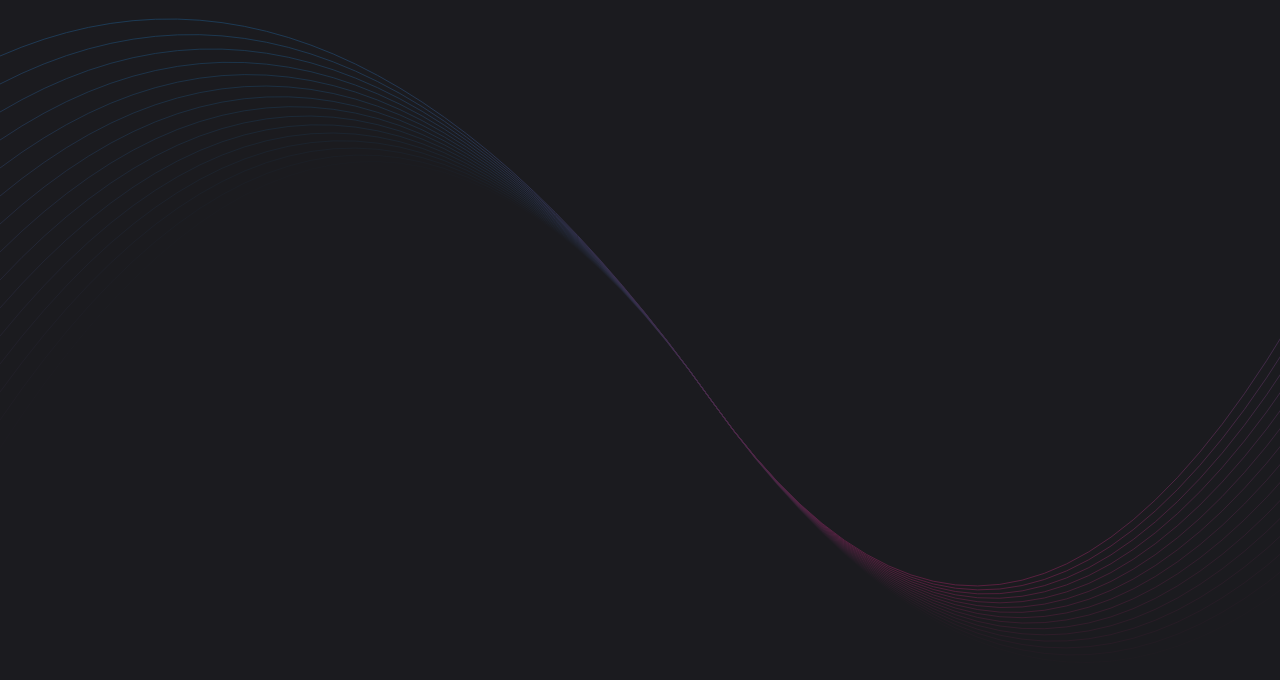
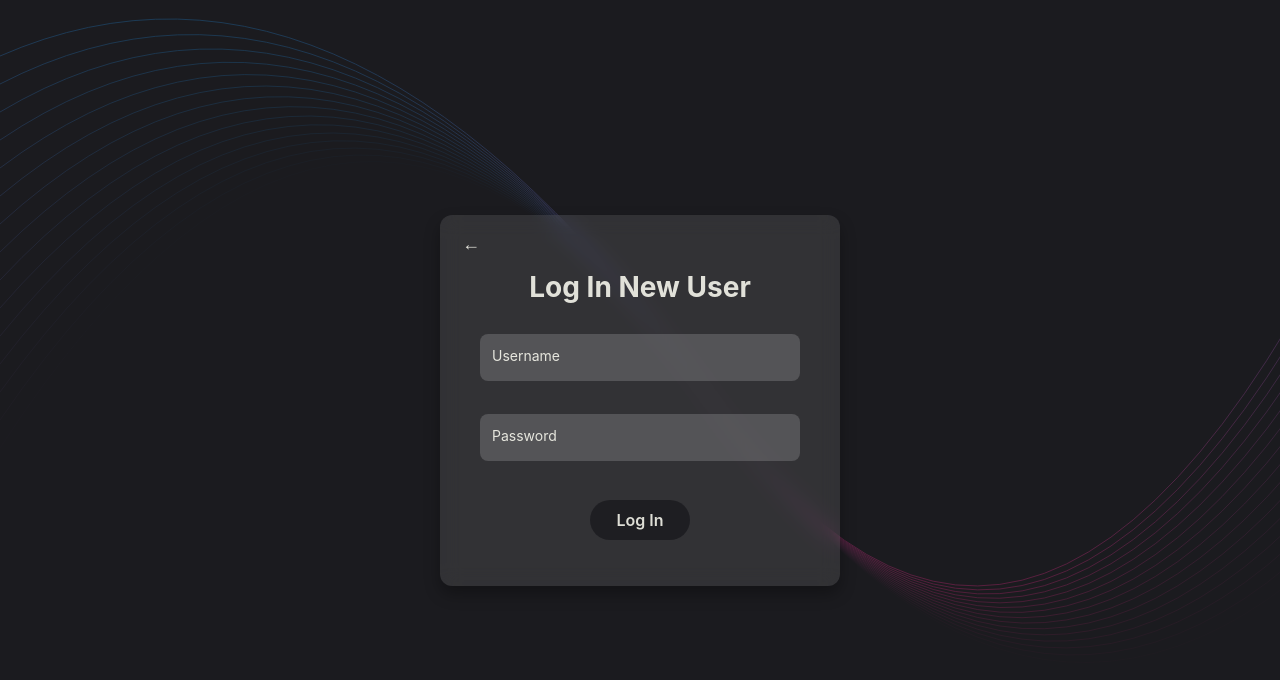
Before and after one commit to andrewderango/HeartFlow, a React (Vite) app in the folder dcm/src/renderer/: page /login in a window 1280 px wide. Before the commit this address had no page. Shown: the top 680 px of the page. Built offline with nearby package versions, Linux system fonts and the light colour scheme.

Commit message:
add login page

```diff
--- a/dcm/src/renderer/src/App.tsx
+++ b/dcm/src/renderer/src/App.tsx
@@ -1,10 +1,9 @@
 import { BrowserRouter as Router, Route, Routes, Link } from 'react-router-dom'
 import electronLogo from './assets/electron.svg'
 import Register from './components/Register'
+import Login from './components/Login'
 
 function App(): JSX.Element {
-  const ipcHandle = (): void => window.electron.ipcRenderer.send('ping')
-
   return (
     <Router>
       <Routes>
@@ -21,12 +20,12 @@ function App(): JSX.Element {
               </p>
               <div className="actions">
                 <div className="action">
-                  <a href="https://electron-vite.org/" target="_blank" rel="noreferrer">
-                    Log In Existing User
-                  </a>
+                  <Link to="/login">
+                    Log In New User
+                  </Link>
                 </div>
                 <div className="action">
-                  <Link to="/register" onClick={ipcHandle}>
+                  <Link to="/register">
                     Register New User
                   </Link>
                 </div>
@@ -38,6 +37,7 @@ function App(): JSX.Element {
           }
         />
         <Route path="/register" element={<Register />} />
+        <Route path="/login" element={<Login />} />
       </Routes>
     </Router>
   )
--- /dev/null
+++ b/dcm/src/renderer/src/components/Login.css
@@ -0,0 +1,134 @@
+@import '../assets/main.css';
+
+.login-container {
+  background: rgba(255, 255, 255, 0.1);
+  backdrop-filter: blur(10px);
+  padding: 40px;
+  border-radius: 12px;
+  max-width: 400px;
+  width: 125%;
+  text-align: center;
+  box-shadow: 0 8px 16px rgba(0, 0, 0, 0.3);
+  position: relative;
+  top: calc(100vh * (5/100));
+  opacity: 0;
+  transform: translateY(-10px);
+  animation: fadeIn 0.75s ease-out forwards;
+}
+
+@keyframes fadeIn {
+  to {
+    opacity: 1;
+    transform: translateY(0);
+  }
+}
+
+form {
+  display: flex;
+  flex-direction: column;
+  gap: 15px;
+}
+
+.floating-label-group {
+  position: relative;
+  margin-bottom: 18px;
+}
+
+input {
+  width: 100%;
+  padding: 12px;
+  font-size: 14px;
+  border: 3px solid transparent;
+  border-radius: 8px;
+  outline: 2px solid transparent;
+  outline-offset: 3px;
+  background-color: rgba(217, 217, 217, 0.2);
+  color: rgba(255, 255, 255, 0.9);
+  font-family: inherit;
+  transition: border 0.3s, background-color 0.3s;
+}
+
+input:focus {
+  background-color: rgba(255, 255, 255, 0.1);
+  border: 3px solid transparent;
+  outline: 2px solid white;
+  outline-offset: 3px;
+}
+
+label {
+  position: absolute;
+  left: 12px;
+  top: 11px;
+  font-size: 14px;
+  pointer-events: none;
+  transition: all 0.2s ease-out;
+}
+
+input.filled + label {
+  top: -20px;
+  left: 8px;
+  font-size: 11px;
+  color: rgba(255, 255, 255, 0.7);
+  font-family: inherit;
+}
+
+input:focus + label {
+  top: -23px;
+  left: 8px;
+  font-size: 11px;
+  color: rgba(255, 255, 255, 1.0);
+  font-family: inherit;
+}
+
+.back-button {
+  position: absolute;
+  top: 10px;
+  left: 12px;
+  background-color: transparent;
+  border: none;
+  color: var(--ev-button-alt-text);
+  padding: 0px 10px 0px 10px;
+  font-size: 18px;
+  line-height: 38px;
+  display: flex;
+  align-items: center;
+  cursor: pointer;
+  text-decoration: none;
+  transition: ease-in-out 0.3s;
+}
+
+.back-button:hover {
+  background-color: rgba(255, 255, 255, 0.1);
+  border-radius: 5px;
+  transition: ease-in-out 0.3s;
+}
+
+.login-button {
+  flex-shrink: 0;
+  padding: 6px;
+}
+
+.login-button a {
+  cursor: pointer;
+  text-decoration: none;
+  display: inline-block;
+  border: 1px solid white;
+  text-align: center;
+  font-weight: 600;
+  white-space: nowrap;
+  border-radius: 20px;
+  padding: 0 25px;
+  line-height: 38px;
+  font-size: 16px;
+  border-color: var(--ev-button-alt-border);
+  color: var(--ev-button-alt-text);
+  background-color: rgba(27, 27, 31, 0.8);
+}
+
+.login-button a:hover {
+  background-color: rgba(27, 27, 31, 1.0);
+}
+
+.text {
+  margin-top: 0px;
+}
--- /dev/null
+++ b/dcm/src/renderer/src/components/Login.tsx
@@ -0,0 +1,82 @@
+import React, { useState, useEffect } from 'react'
+import { useNavigate, Link } from 'react-router-dom'
+// import electronLogo from '../assets/electron.svg'
+import './Login.css'
+
+function Login(): JSX.Element {
+  const [username, setUsername] = useState('')
+  const [password, setPassword] = useState('')
+  const navigate = useNavigate()
+
+  const handleInputChange = (setter: React.Dispatch<React.SetStateAction<string>>) => (
+    event: React.ChangeEvent<HTMLInputElement>,
+  ) => {
+    setter(event.target.value)
+  }
+
+  const handleSubmit = (event: React.FormEvent) => {
+    event.preventDefault()
+    console.log('Login button clicked')
+    // here we want to interact with the local db (store password, unique serial number and username, max 10 usrs, etc.)
+  }
+
+  useEffect(() => {
+    const inputs = document.querySelectorAll('.floating-label-group input')
+    inputs.forEach((input) => {
+      if (input.value) {
+        input.classList.add('filled')
+      }
+      input.addEventListener('input', () => {
+        if (input.value) {
+          input.classList.add('filled')
+        } else {
+          input.classList.remove('filled')
+        }
+      })
+    })
+  }, [])
+
+  return (
+    <div className="login-container">
+      {/* <img alt="logo" className="logo" src={electronLogo} /> */}
+      <button className="back-button" type="button" onClick={() => navigate('/')}>
+        ←
+      </button>
+      <div className="text">Log In New User</div>
+      <div style={{ height: '15px' }} />
+      <form onSubmit={handleSubmit}>
+        <div className="floating-label-group">
+          <input
+            type="text"
+            value={username}
+            onChange={handleInputChange(setUsername)}
+            required
+          />
+          <label>Username</label>
+        </div>
+        <div className="floating-label-group">
+          <input
+            type="password"
+            value={password}
+            onChange={handleInputChange(setPassword)}
+            required
+          />
+          <label>Password</label>
+        </div>
+        <div className="login-button">
+          <Link
+            to="#"
+            onClick={(e) => {
+              e.preventDefault()
+              handleSubmit(e as unknown as React.FormEvent)
+            }}
+          >
+            Log In
+          </Link>
+        </div>
+      </form>
+    </div>
+  )
+}
+
+export default Login
```
